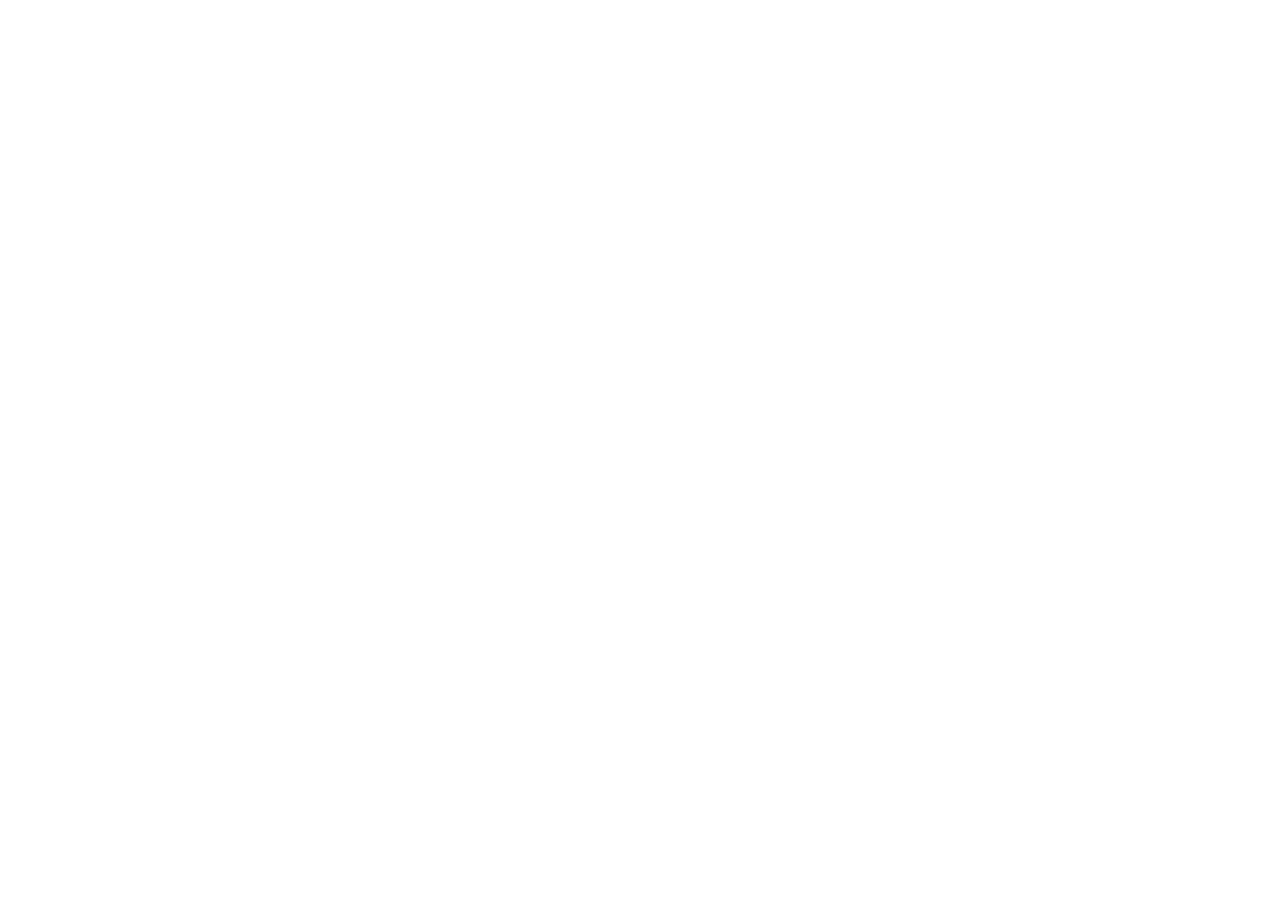
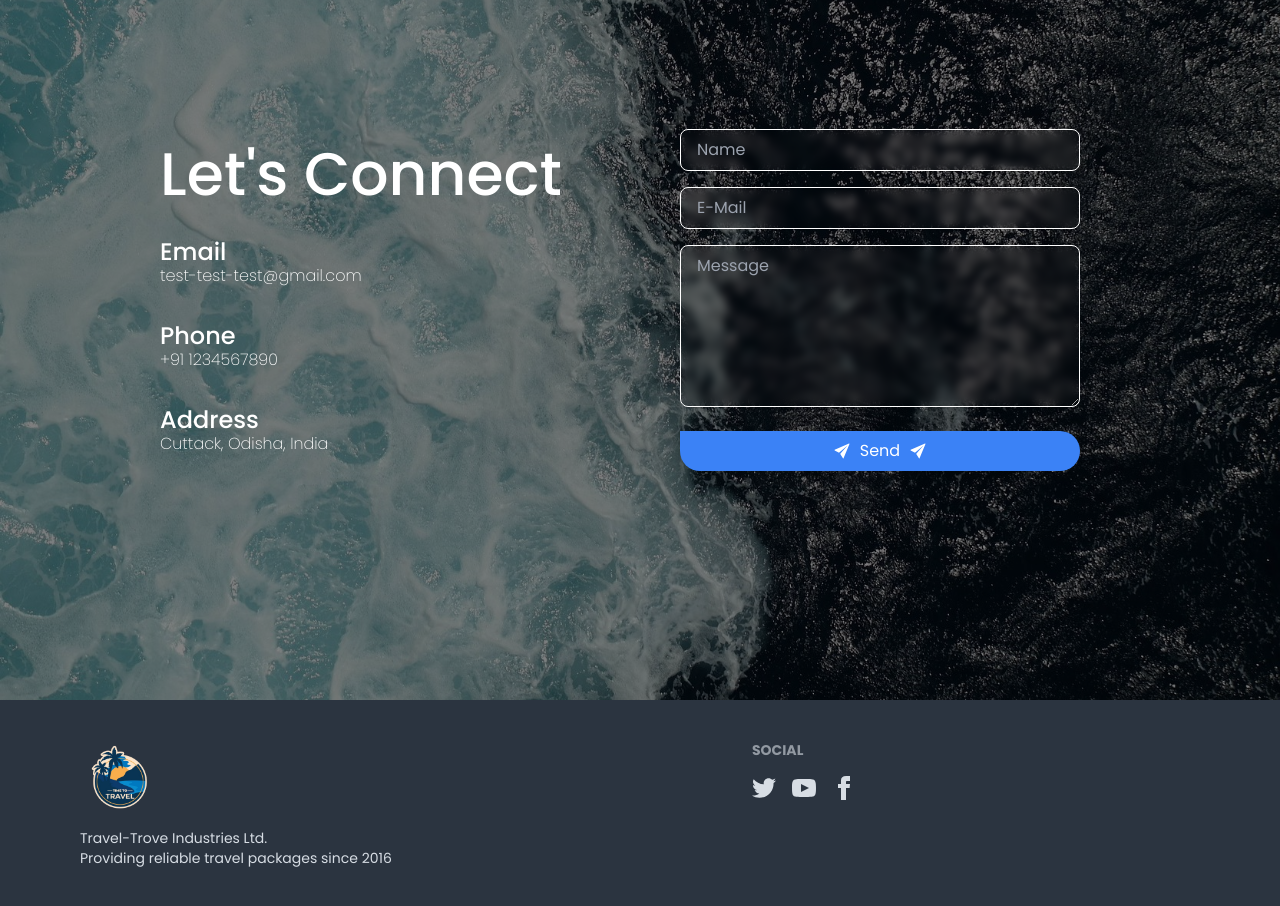
Before and after one commit to kumarpritam1468/travel-trove, a React (Vite) app in the folder client/: page / in a window 1280 px wide. Shown: the part 4100-5006 px from the top of the page. Before the commit the page ends 4000 px from the top, so only its background shows below. Built offline with nearby package versions, Linux system fonts and the light colour scheme.

Commit message:
add contact, footer

```diff
--- /dev/null
+++ b/client/src/components/Contact.jsx
@@ -0,0 +1,41 @@
+import React from 'react'
+import { IoIosSend } from 'react-icons/io'
+
+const Contact = () => {
+    return (
+        <section className='contact h-[100svh] flex justify-center items-center max-md:flex-col text-white px-40 max-lg:gap-10  max-lg:px-6 max-lg:py-36'>
+            <div className=' flex flex-col gap-8 flex-1'>
+                <h1 className=' text-6xl font-medium'>Let's Connect</h1>
+                <div className=' flex flex-col'>
+                    <h2 className=' text-2xl font-medium'>Email</h2>
+                    <p className=' text-base font-extralight -mt-1'>test-test-test@gmail.com</p>
+                </div>
+                <div className=' flex flex-col'>
+                    <h2 className=' text-2xl font-medium'>Phone</h2>
+                    <p className=' text-base font-extralight -mt-1'>+91 1234567890</p>
+                </div>
+                <div className=' flex flex-col'>
+                    <h2 className=' text-2xl font-medium'>Address</h2>
+                    <p className=' text-base font-extralight -mt-1'>Cuttack, Odisha, India</p>
+                </div>
+            </div>
+
+            <div className=' flex-1 relative'>
+                <form className=' flex flex-col gap-4 items-center'>
+                    <input type="text" placeholder='Name' required className=' w-5/6 max-lg:w-full bg-transparent border border-white px-4 py-2 rounded-lg' name='from_name' />
+                    <input type="email" placeholder='E-Mail' required className=' w-5/6 max-lg:w-full bg-transparent border border-white px-4 py-2 rounded-lg' name='from_email' />
+                    <textarea placeholder='Message' rows={6} required className=' w-5/6 max-lg:w-full bg-transparent border border-white px-4 py-2 rounded-lg' name='message' />
+                    <div className=' w-5/6 max-lg:w-full'>
+                        <button className=' w-full bg-blue-500 text-white py-2 mt-2 rounded-r-full rounded-bl-full transition-all duration-300 ease-in-out hover:rounded-tl-full hover:bg-white hover:text-blue-600 flex gap-2 justify-center items-center' type='submit'>
+                            <IoIosSend className=' text-xl' />
+                            Send
+                            <IoIosSend className=' text-xl' />
+                        </button>
+                    </div>
+                </form>
+            </div>
+        </section>
+    )
+}
+
+export default Contact
--- /dev/null
+++ b/client/src/components/Footer.jsx
@@ -0,0 +1,56 @@
+import React from 'react'
+
+const Footer = () => {
+    return (
+        <footer className="footer bg-neutral text-neutral-content p-10 px-20">
+            <aside>
+                <img src="/logo.png" alt="Logo" width={80} />
+                <p>
+                    Travel-Trove Industries Ltd.
+                    <br />
+                    Providing reliable travel packages since 2016
+                </p>
+            </aside>
+            <nav>
+                <h6 className="footer-title">Social</h6>
+                <div className="grid grid-flow-col gap-4">
+                    <a>
+                        <svg
+                            xmlns="http://www.w3.org/2000/svg"
+                            width="24"
+                            height="24"
+                            viewBox="0 0 24 24"
+                            className="fill-current">
+                            <path
+                                d="M24 4.557c-.883.392-1.832.656-2.828.775 1.017-.609 1.798-1.574 2.165-2.724-.951.564-2.005.974-3.127 1.195-.897-.957-2.178-1.555-3.594-1.555-3.179 0-5.515 2.966-4.797 6.045-4.091-.205-7.719-2.165-10.148-5.144-1.29 2.213-.669 5.108 1.523 6.574-.806-.026-1.566-.247-2.229-.616-.054 2.281 1.581 4.415 3.949 4.89-.693.188-1.452.232-2.224.084.626 1.956 2.444 3.379 4.6 3.419-2.07 1.623-4.678 2.348-7.29 2.04 2.179 1.397 4.768 2.212 7.548 2.212 9.142 0 14.307-7.721 13.995-14.646.962-.695 1.797-1.562 2.457-2.549z"></path>
+                        </svg>
+                    </a>
+                    <a>
+                        <svg
+                            xmlns="http://www.w3.org/2000/svg"
+                            width="24"
+                            height="24"
+                            viewBox="0 0 24 24"
+                            className="fill-current">
+                            <path
+                                d="M19.615 3.184c-3.604-.246-11.631-.245-15.23 0-3.897.266-4.356 2.62-4.385 8.816.029 6.185.484 8.549 4.385 8.816 3.6.245 11.626.246 15.23 0 3.897-.266 4.356-2.62 4.385-8.816-.029-6.185-.484-8.549-4.385-8.816zm-10.615 12.816v-8l8 3.993-8 4.007z"></path>
+                        </svg>
+                    </a>
+                    <a>
+                        <svg
+                            xmlns="http://www.w3.org/2000/svg"
+                            width="24"
+                            height="24"
+                            viewBox="0 0 24 24"
+                            className="fill-current">
+                            <path
+                                d="M9 8h-3v4h3v12h5v-12h3.642l.358-4h-4v-1.667c0-.955.192-1.333 1.115-1.333h2.885v-5h-3.808c-3.596 0-5.192 1.583-5.192 4.615v3.385z"></path>
+                        </svg>
+                    </a>
+                </div>
+            </nav>
+        </footer>
+    )
+}
+
+export default Footer
--- a/client/src/index.css
+++ b/client/src/index.css
@@ -13,15 +13,14 @@
     overflow-x: hidden;
 }
 
-/* .hero {
-    background: url('/hero-bg.jpg') rgba(0, 0, 0, 0.2) top/cover;
+.contact {
+    background: url('/contact-bg.jpg') rgba(0, 0, 0, 0.5) right/cover;
     background-blend-mode: darken;
-} */
+}
 
-/* .discover {
-    background: url('/ocean.jpg') rgba(0, 0, 0, 0.3) top/cover;
-    background-blend-mode: darken;
-} */
+input, textarea{
+    backdrop-filter: blur(4px);
+}
 
 .outline {
     -webkit-text-stroke: 3px white;
--- a/client/src/pages/Home.jsx
+++ b/client/src/pages/Home.jsx
@@ -2,6 +2,8 @@
 import Hero from '../components/Hero'
 import Discover from '../components/Discover'
 import TopPlaces from '../components/TopPlaces'
+import Footer from '../components/Footer'
+import Contact from '../components/Contact'
 
 const Home = () => {
   return (
@@ -9,6 +11,8 @@
       <Hero />
       <Discover />
       <TopPlaces/>
+      <Contact />
+      <Footer />
     </>
   )
 }
```
Also changed, not shown: client/public/contact-bg.jpg (added).
